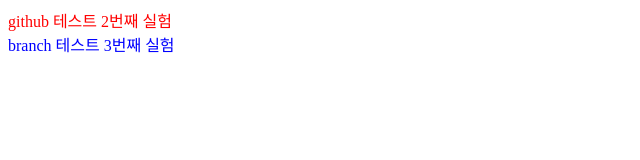
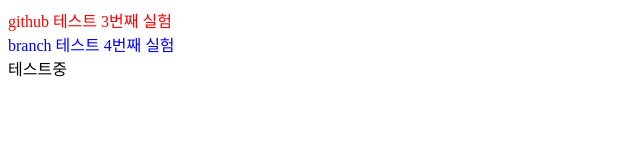
Before and after one commit to DG0702/ssh-test, a plain HTML site: page src/javascript/index6.html in a window 1280 px wide. Shown: the full height of the page, 0-640 px from the left. Drawn offline with Linux system fonts and the light colour scheme.

Commit message:
com 수정

```diff
--- a/src/javascript/index6.html
+++ b/src/javascript/index6.html
@@ -6,10 +6,13 @@
 </head>
 <body>
 <div style="color: red">
-  github 테스트 2번째 실험
+  github 테스트 3번째 실험
 </div>
 <div style="color: blue">
-  branch 테스트 3번째 실험
+  branch 테스트 4번째 실험
+</div>
+<div>
+    테스트중
 </div>
 </body>
 </html>
```
